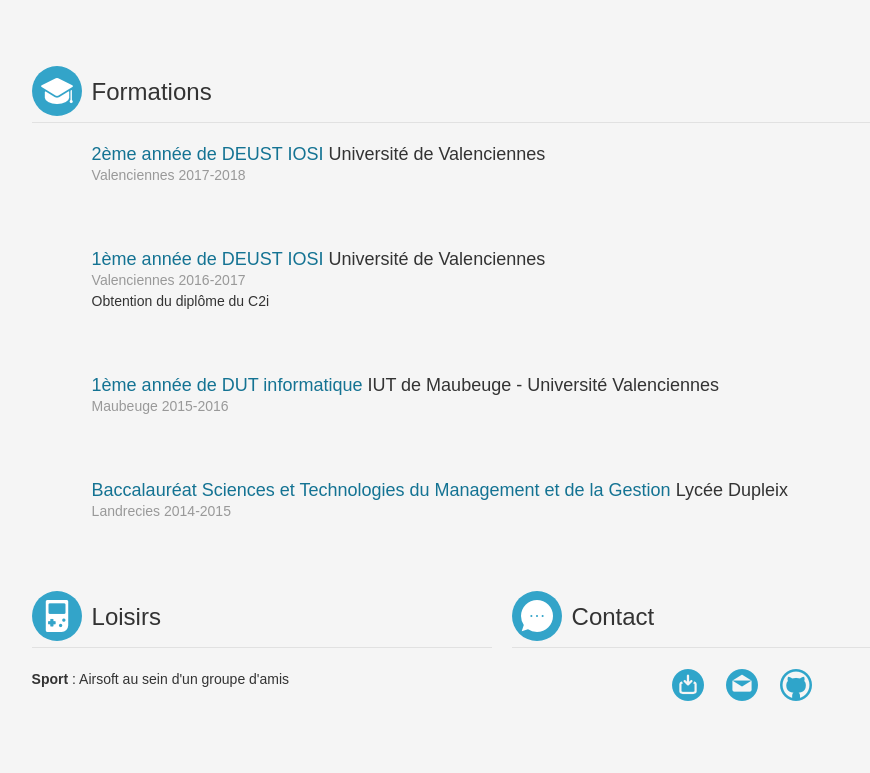
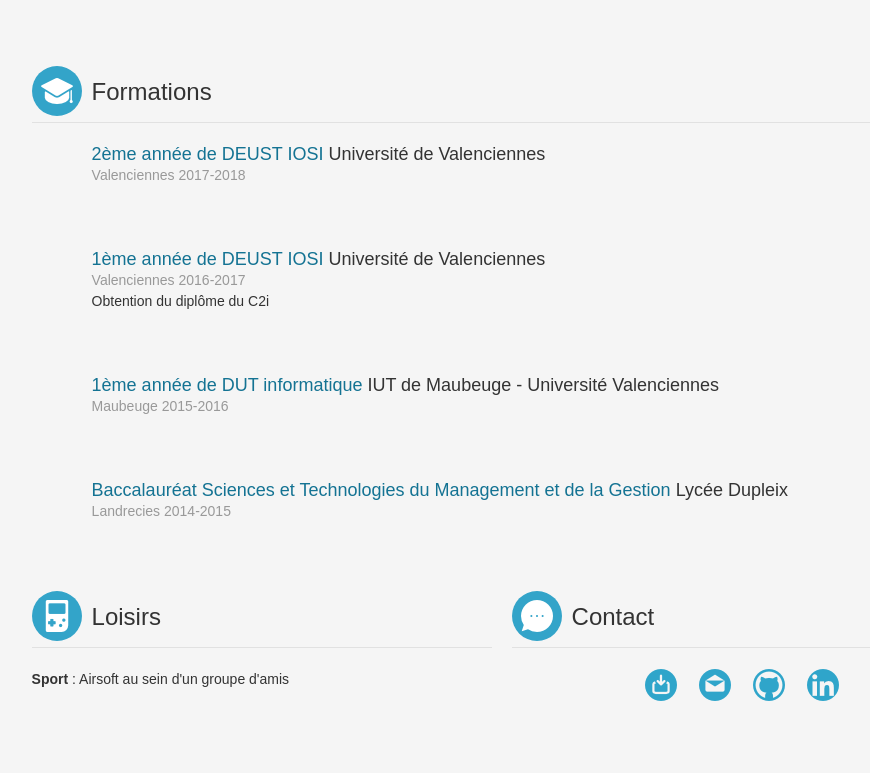
Before and after one commit to Jeffyshewan/Jeffyshewan.github.io, a plain HTML site: page index.html in a window 1280 px wide. Shown: the part 1032-1805 px from the top of the page, without its empty margins (138-1008 px from the left). Before the commit the page ends 1781 px from the top, so only its background shows below. Drawn offline with Linux system fonts and the light colour scheme; a web font is replaced by a local one.

Commit message:
linkedin

```diff
--- a/index.html
+++ b/index.html
@@ -143,7 +143,8 @@
 				<h3>Contact</h3>
 				<ul style="text-align: center">
 					<li class="mail"><a href="other/jf_gautreau.pdf" target="_blank" style="margin: 2%"><img src="other/dlcv.png" alt=" telecharger en version pdf "></a> <a href="mailto:Jeff59550@gmail.com" target="_blank" style="margin: 2%"> <img src="other/mail.png" alt=" Email "></a>
-					<a href="https://github.com/Jeffyshewan" target="_blank" style="margin: 2%"><img src="other/github.png" alt=" github "></a></li>
+					<a href="https://github.com/Jeffyshewan" target="_blank" style="margin: 2%"><img src="other/github.png" alt=" github "></a>
+					<a href="https://www.linkedin.com/in/jean-fran%C3%A7ois-gautreau-9b8622161/" target="_blank" style="margin: 2%"><img src="other/linkedin.png" alt="LinkedIn"></li>
 				</ul>
 			</div>
 	</section>
```
